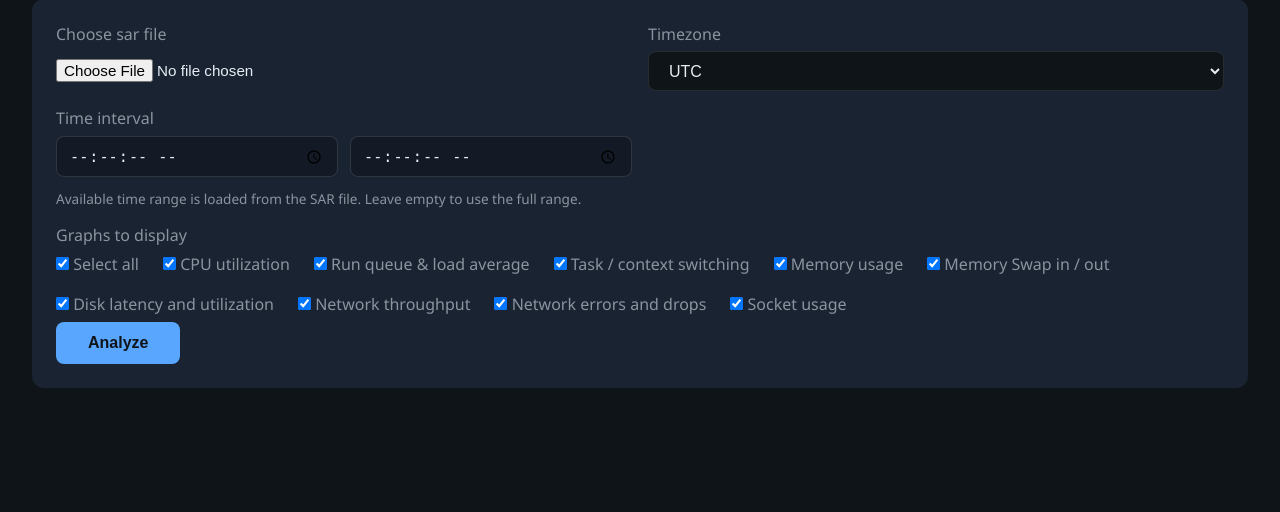
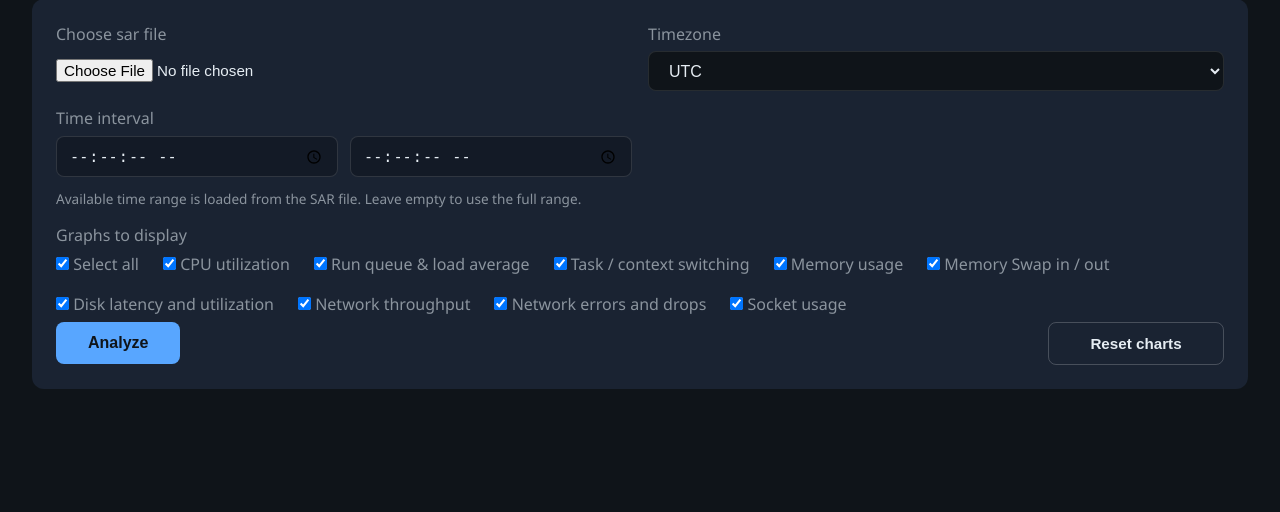
Before and after one commit to pbodam/sarInsight, a Flask app: page / in a window 1280 px wide. Shown: the part 86-598 px from the top of the page. Run offline with Flask 3, Linux system fonts and the light colour scheme.

Commit message:
added reset button

```diff
--- a/templates/index.html
+++ b/templates/index.html
@@ -77,6 +77,23 @@
             grid-column: 1 / -1;
         }
         button[type="submit"]:hover { opacity: 0.9; }
+        .button-reset {
+            padding: 0.75rem 1.25rem;
+            background: transparent;
+            color: var(--text);
+            border: 1px solid rgba(255,255,255,0.2);
+            border-radius: 8px;
+            font-size: 0.95rem;
+            font-weight: 600;
+            cursor: pointer;
+            width: auto;
+            min-width: 11rem;
+        }
+        .button-reset:hover {
+            border-color: var(--accent);
+            color: var(--accent);
+            background: rgba(88,166,255,0.08);
+        }
         .error { color: #f85149; padding: 0.75rem; background: rgba(248,81,73,0.15); border-radius: 8px; margin-bottom: 1rem; }
         .graph-section { margin: 2rem 0; }
         .graph-section h3 { color: var(--muted); margin-bottom: 0.5rem; font-weight: 500; }
@@ -289,7 +306,10 @@
         {% if error_message %}
         <div class="error">{{ error_message }}</div>
         {% endif %}
-        <button type="submit">Analyze</button>
+        <div style="display:flex; gap:0.75rem; align-items:center; justify-content:space-between; flex-wrap:wrap;">
+            <button type="submit" class="button-primary">Analyze</button>
+            <button type="button" id="reset_zoom_button" class="button-reset">Reset charts</button>
+        </div>
     </div>
 </form>
 <script>
@@ -1039,6 +1059,17 @@ syncGraphDependentUI();
     }
 
     window.addEventListener('load', syncTimeRange);
+    document.getElementById('reset_zoom_button')?.addEventListener('click', function() {
+        if (typeof Plotly === 'undefined') return;
+        var plotIds = collectPlotIds();
+        if (!plotIds.length) return;
+        plotIds.forEach(function(pid) {
+            Plotly.relayout(pid, {
+                'xaxis.autorange': true,
+                'yaxis.autorange': true,
+            });
+        });
+    });
 })();
 </script>
 {% endif %}
```
